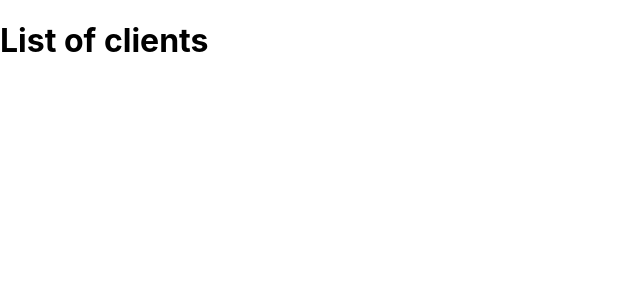
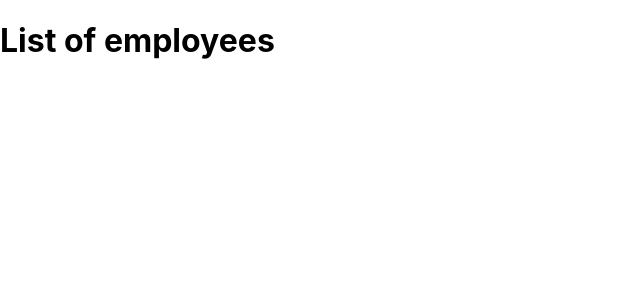
Before and after one commit to zermoh/project_react_github, a React (Create React App) app: page / in a window 1280 px wide. Shown: the top 300 px of the page, without its empty margins (0-640 px from the left). Built offline with nearby package versions, Linux system fonts and the light colour scheme.

Commit message:
third commit

```diff
--- a/src/App.js
+++ b/src/App.js
@@ -2,7 +2,7 @@
 function App() {
   return (
     <>
-    <h1>List of clients</h1>
+    <h1>List of employees</h1>
     </>
   );
 }
```
